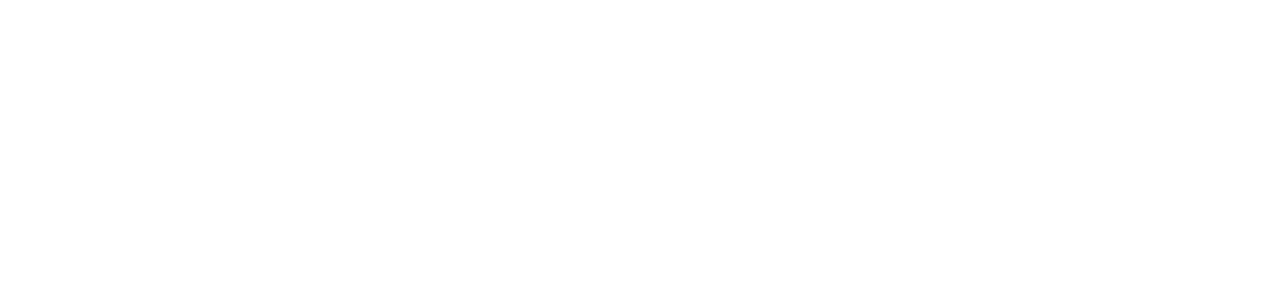
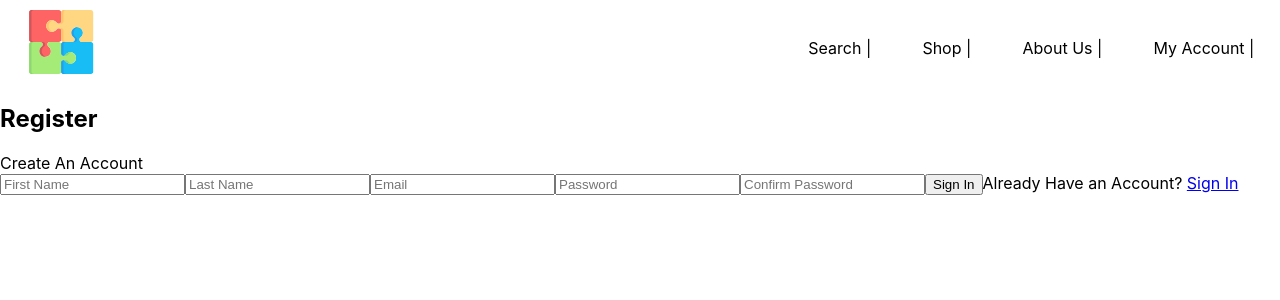
Before and after one commit to Damon-Chhun/Puzzles, a React (Create React App) app in the folder client/: page /register in a window 1280 px wide. Shown: the top 300 px of the page. Built offline with nearby package versions, Linux system fonts and the light colour scheme.

Commit message:
register and sign in form (no styling) and auth reducer

```diff
--- a/client/src/App.js
+++ b/client/src/App.js
@@ -7,6 +7,7 @@
 import AccountPage from "./pages/account/accountpage.component";
 import SignInPage from "./pages/sign-in/signinpage.component";
 import ProductPage from "./pages/product/productpage.component";
+import RegisterPage from "./pages/register/registerpage.component";
 
 import Footer from "./components/footer/footer.component";
 
@@ -19,7 +20,8 @@
         <Route exact path="/about" component={AboutPage} />
         <Route exact path="/account/:userID" component={AccountPage} />
         <Route exact path="/shop/:productID" component={ProductPage} />
-        <Route exact path="/SignIn" component={SignInPage} />
+        <Route exact path="/signin" component={SignInPage} />
+        <Route exact path="/register" component={RegisterPage} />
       </Switch>
     </div>
   );
--- a/client/src/components/header/header.component.jsx
+++ b/client/src/components/header/header.component.jsx
@@ -14,7 +14,7 @@
 const Header = () => (
   <HeaderContainer>
     <LeftOptionsContainer>
-      <LogoContainer className="logo-container" to="/testing">
+      <LogoContainer className="logo-container" to="/">
         <Logo className="nested-logo" />
       </LogoContainer>
     </LeftOptionsContainer>
--- /dev/null
+++ b/client/src/components/login/login.component.jsx
@@ -0,0 +1,54 @@
+import React, { useState } from "react";
+import { Link } from "react-router-dom";
+
+const Login = () => {
+  const [formData, setFormData] = useState({
+    email: "",
+    password: ""
+  });
+
+  const { email, password } = formData;
+
+  const onChange = text => {
+    setFormData({ ...formData, [text.target.name]: text.target.value });
+  };
+  const onSubmit = async text => {
+    text.preventDefault();
+    console.log("SUCCESS");
+  };
+  return (
+    <div>
+      <h2>Sign In</h2>
+      <span>Already have an account</span>
+
+      <form onSubmit={e => onSubmit(e)}>
+        <input
+          name="email"
+          type="email"
+          placeholder="Email"
+          value={email}
+          onChange={text => onChange(text)}
+          required
+        />
+        <label>Email</label>
+
+        <input
+          name="password"
+          type="password"
+          placeholder="Password"
+          value={password}
+          onChange={text => onChange(text)}
+          required
+        />
+        <label>Password</label>
+
+        <input type="submit" value="Sign In" />
+        <a>
+          Not Registered? <Link to="/register">Sign up</Link>
+        </a>
+      </form>
+    </div>
+  );
+};
+
+export default Login;
--- /dev/null
+++ b/client/src/components/register/register.component.jsx
@@ -0,0 +1,88 @@
+import React, { useState } from "react";
+import { Link } from "react-router-dom";
+
+const Login = () => {
+  const [formData, setFormData] = useState({
+    email: "",
+    firstName: "",
+    lastName: "",
+    password1: "",
+    password2: ""
+  });
+
+  const { email, password1, firstName, lastName, password2 } = formData;
+
+  const onChange = text => {
+    setFormData({ ...formData, [text.target.name]: text.target.value });
+  };
+  const onSubmit = async text => {
+    text.preventDefault();
+    if (password1 !== password2) {
+      console.log("Passwords do not match");
+    } else {
+      console.log(formData);
+    }
+  };
+  return (
+    <div>
+      <h2>Register</h2>
+      <span>Create An Account</span>
+
+      <form onSubmit={e => onSubmit(e)}>
+        <div>
+          <input
+            name="firstName"
+            type="name"
+            placeholder="First Name"
+            value={firstName}
+            onChange={text => onChange(text)}
+            required
+          />
+
+          <input
+            name="lastName"
+            type="name"
+            placeholder="Last Name"
+            value={lastName}
+            onChange={text => onChange(text)}
+            required
+          />
+
+          <input
+            name="email"
+            type="email"
+            placeholder="Email"
+            value={email}
+            onChange={text => onChange(text)}
+            required
+          />
+
+          <input
+            name="password1"
+            type="password"
+            placeholder="Password"
+            value={password1}
+            onChange={text => onChange(text)}
+            required
+          />
+
+          <input
+            name="password2"
+            type="password"
+            placeholder="Confirm Password"
+            value={password2}
+            onChange={text => onChange(text)}
+            required
+          />
+
+          <input type="submit" value="Sign In" />
+          <a>
+            Already Have an Account? <Link to="/signin">Sign In</Link>
+          </a>
+        </div>
+      </form>
+    </div>
+  );
+};
+
+export default Login;
--- /dev/null
+++ b/client/src/pages/register/registerpage.component.jsx
@@ -0,0 +1,11 @@
+import Register from "../../components/register/register.component";
+import Header from "../../components/header/header.component";
+
+export default function RegisterPage() {
+  return (
+    <div>
+      <Header />
+      <Register />
+    </div>
+  );
+}
--- a/client/src/pages/sign-in/signinpage.component.jsx
+++ b/client/src/pages/sign-in/signinpage.component.jsx
@@ -1,3 +1,11 @@
+import Login from "../../components/login/login.component";
+import Header from "../../components/header/header.component";
+
 export default function SignInPage() {
-  return <div>Sign In page</div>;
+  return (
+    <div>
+      <Header />
+      <Login />
+    </div>
+  );
 }
--- /dev/null
+++ b/client/src/redux/auth/Auth.ActionTypes.js
@@ -0,0 +1,6 @@
+const ACTIONTYPES = {
+  REGISTER_SUCCESS: "REGISTER_SUCCESS",
+  REGISTER_FAIL: "REGISTER_FAIL"
+};
+
+export default ACTIONTYPES;
```
Also changed, not shown: client/src/redux/auth/auth-reducer.js (added, +36 -0 lines), client/src/components/login/login.styled.js (added).
